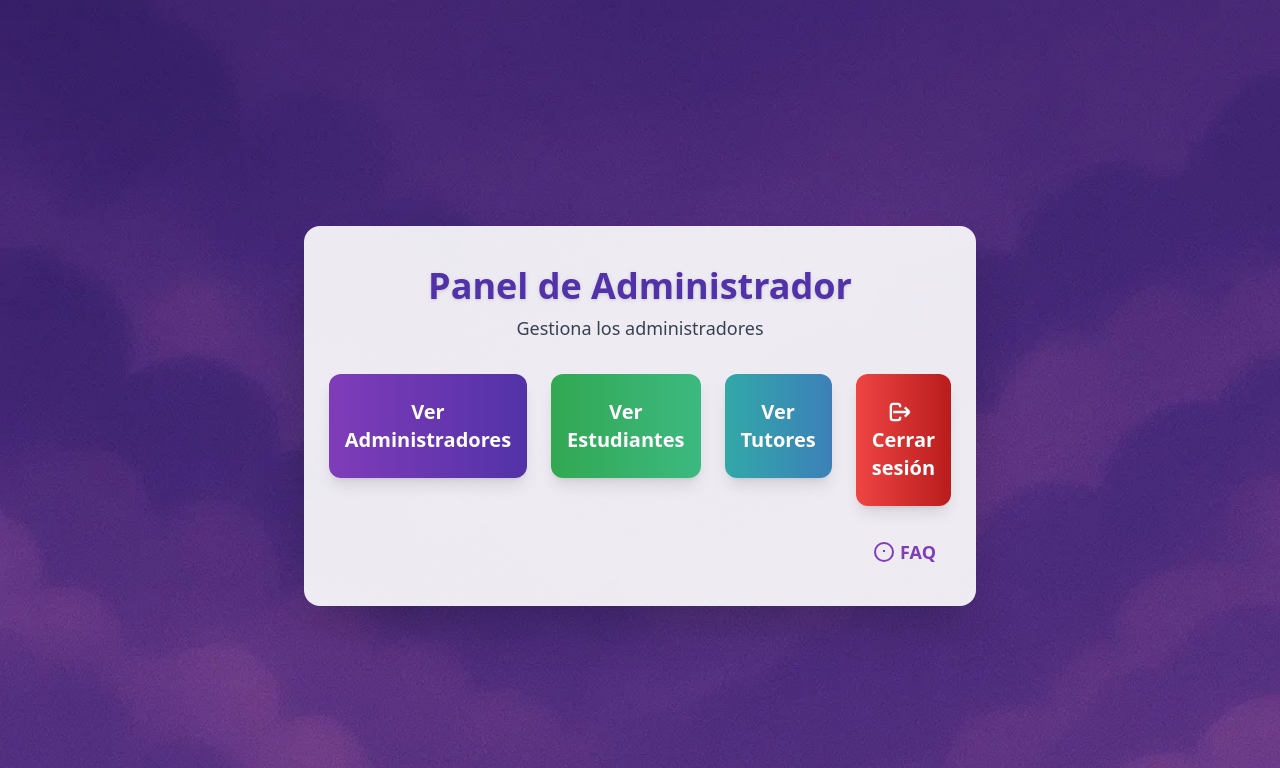
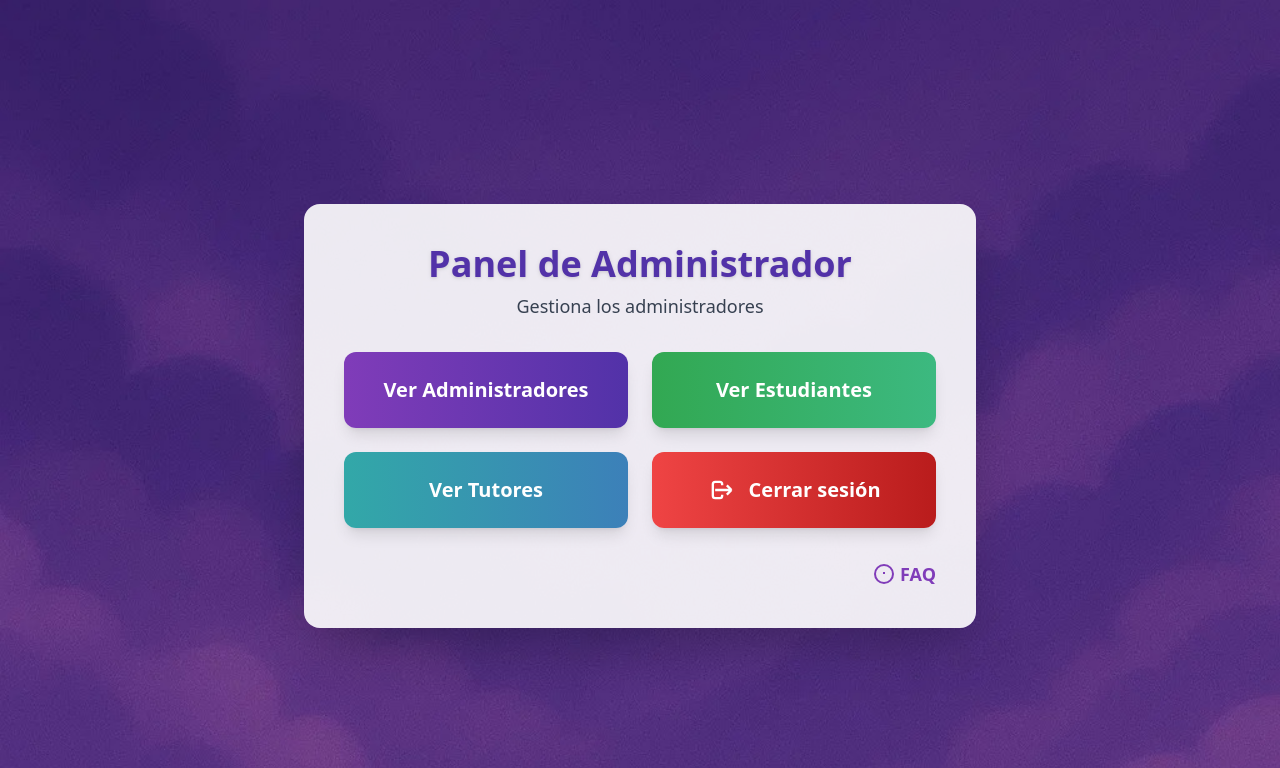
Before and after one commit to Xjpaez16/cloUD, a PHP site: page /view/admin.php in a window 1280 px wide. Shown: the top 768 px of the page. Run offline with PHP 8.4, Linux system fonts and the light colour scheme; some libraries are stand-ins or nearby versions.

Commit message:
Redireccionamiento admin

```diff
--- a/app/controllers/models/DAO/EstudianteDAO.php
+++ b/app/controllers/models/DAO/EstudianteDAO.php
@@ -24,7 +24,7 @@ class EstudianteDAO {
             $cod_carrera = $estudiante->getCod_carrera();
             $cod_estado = $estudiante->getCod_estado();
             $stmt->bind_param(
-                'issssiii',
+                'issssii',
                 $codigo,
                 $nombre,
                 $correo,
--- a/view/admin.php
+++ b/view/admin.php
@@ -15,23 +15,23 @@
     <div class="bg-white bg-opacity-90 rounded-2xl shadow-2xl p-10 max-w-2xl w-full mt-16 mb-8">
         <h1 class="text-4xl font-extrabold text-center text-[#5232a8] mb-2 drop-shadow">Panel de Administrador</h1>
         <p class="text-lg text-center text-gray-700 mb-8">Gestiona los administradores</p>
-        <div class="flex flex-col md:flex-row gap-6 justify-center mb-8">
-            <a href="<?= BASE_URL ?>AdminController/index" class="flex-1">
+        <div class="grid grid-cols-1 md:grid-cols-2 gap-6 mb-8">
+            <a href="<?= BASE_URL ?>AdminController/index">
                 <button class="w-full bg-gradient-to-r from-[#803cb9] to-[#5232a8] hover:from-[#5232a8] hover:to-[#803cb9] text-white font-bold py-6 px-4 rounded-xl shadow-lg text-xl transition-all duration-300 transform hover:scale-105">
                     Ver Administradores
                 </button>
             </a>
-            <a href="<?= BASE_URL ?>StudentAdminController/index" class="flex-1">
+            <a href="<?= BASE_URL ?>StudentAdminController/index">
                 <button class="w-full bg-gradient-to-r from-[#32a852] to-[#3cb980] hover:from-[#3cb980] hover:to-[#32a852] text-white font-bold py-6 px-4 rounded-xl shadow-lg text-xl transition-all duration-300 transform hover:scale-105">
                     Ver Estudiantes
                 </button>
             </a>
-            <a href="<?= BASE_URL ?>TutorAdminController/index" class="flex-1">
+            <a href="<?= BASE_URL ?>TutorAdminController/index">
                 <button class="w-full bg-gradient-to-r from-[#32a8a8] to-[#3c80b9] hover:from-[#3c80b9] hover:to-[#32a8a8] text-white font-bold py-6 px-4 rounded-xl shadow-lg text-xl transition-all duration-300 transform hover:scale-105">
                     Ver Tutores
                 </button>
             </a>
-            <a href="<?= BASE_URL ?>LoginController/logout" class="flex-1">
+            <a href="<?= BASE_URL ?>LoginController/logout">
                 <button class="w-full bg-gradient-to-r from-red-500 to-red-700 hover:from-red-700 hover:to-red-500 text-white font-bold py-6 px-4 rounded-xl shadow-lg text-xl transition-all duration-300 transform hover:scale-105">
                     <svg class="inline-block w-7 h-7 mr-2 -mt-1" fill="none" stroke="currentColor" stroke-width="2" viewBox="0 0 24 24"><path d="M17 16l4-4m0 0l-4-4m4 4H7m6 4v1a2 2 0 0 1-2 2H7a2 2 0 0 1-2-2V7a2 2 0 0 1 2-2h4a2 2 0 0 1 2 2v1"/></svg>
                     Cerrar sesión
--- a/view/admin_crud.php
+++ b/view/admin_crud.php
@@ -12,8 +12,8 @@
     <div class="bg-white bg-opacity-90 rounded-2xl shadow-2xl p-8 max-w-3xl w-full mt-16 mb-8">
         <div class="flex flex-col md:flex-row justify-between items-center mb-8 gap-4">
             <h1 class="text-4xl font-extrabold text-[#5232a8] drop-shadow mb-2 md:mb-0">Administradores</h1>
-            <a href="<?= BASE_URL ?>LoginController/logout">
-                <button class="bg-gradient-to-r from-red-500 to-red-700 hover:from-red-700 hover:to-red-500 text-white font-bold py-3 px-6 rounded-xl shadow-lg text-lg transition-all duration-300 transform hover:scale-105">Cerrar sesión</button>
+            <a href="<?= BASE_URL ?>RouteController/admin">
+                <button class="bg-gradient-to-r from-purple-500 to-purple-700 hover:from-purple-700 hover:to-purple-500 text-white font-bold py-3 px-6 rounded-xl shadow-lg text-lg transition-all duration-300 transform hover:scale-105">Volver</button>
             </a>
         </div>
         <h2 class="text-2xl font-semibold text-[#803cb9] mb-4">Ver administradores</h2>
--- a/view/student_crud.php
+++ b/view/student_crud.php
@@ -11,9 +11,8 @@
     <div class="bg-white bg-opacity-90 rounded-2xl shadow-2xl p-8 max-w-5xl w-full mt-16 mb-8">
         <div class="flex flex-col md:flex-row justify-between items-center mb-8 gap-4">
             <h1 class="text-4xl font-extrabold text-[#5232a8] drop-shadow mb-2 md:mb-0">Estudiantes</h1>
-            <a href="<?= BASE_URL ?>LoginController/logout">
-                <button class="bg-gradient-to-r from-red-500 to-red-700 hover:from-red-700 hover:to-red-500 text-white font-bold py-3 px-6 rounded-xl shadow-lg text-lg transition-all duration-300 transform hover:scale-105">Cerrar sesión</button>
-            </a>
+            <a href="<?= BASE_URL ?>RouteController/admin">
+            <button class="bg-gradient-to-r from-purple-500 to-purple-700 hover:from-purple-700 hover:to-purple-500 text-white font-bold py-3 px-6 rounded-xl shadow-lg text-lg transition-all duration-300 transform hover:scale-105">Volver</button>            </a>
         </div>
         <h2 class="text-2xl font-semibold text-[#803cb9] mb-4">Ver estudiantes</h2>
         <div class="pb-8">
--- a/view/tutor_crud.php
+++ b/view/tutor_crud.php
@@ -11,9 +11,8 @@
     <div class="bg-white bg-opacity-90 rounded-2xl shadow-2xl p-8 max-w-5xl w-full mt-16 mb-8">
         <div class="flex flex-col md:flex-row justify-between items-center mb-8 gap-4">
             <h1 class="text-4xl font-extrabold text-[#3c80b9] drop-shadow mb-2 md:mb-0">Tutores</h1>
-            <a href="<?= BASE_URL ?>LoginController/logout">
-                <button class="bg-gradient-to-r from-red-500 to-red-700 hover:from-red-700 hover:to-red-500 text-white font-bold py-3 px-6 rounded-xl shadow-lg text-lg transition-all duration-300 transform hover:scale-105">Cerrar sesión</button>
-            </a>
+            <a href="<?= BASE_URL ?>RouteController/admin">
+            <button class="bg-gradient-to-r from-purple-500 to-purple-700 hover:from-purple-700 hover:to-purple-500 text-white font-bold py-3 px-6 rounded-xl shadow-lg text-lg transition-all duration-300 transform hover:scale-105">Volver</button>            </a>
         </div>
         <h2 class="text-2xl font-semibold text-[#32a8a8] mb-4">Ver tutores</h2>
         <div class="pb-8">
```
